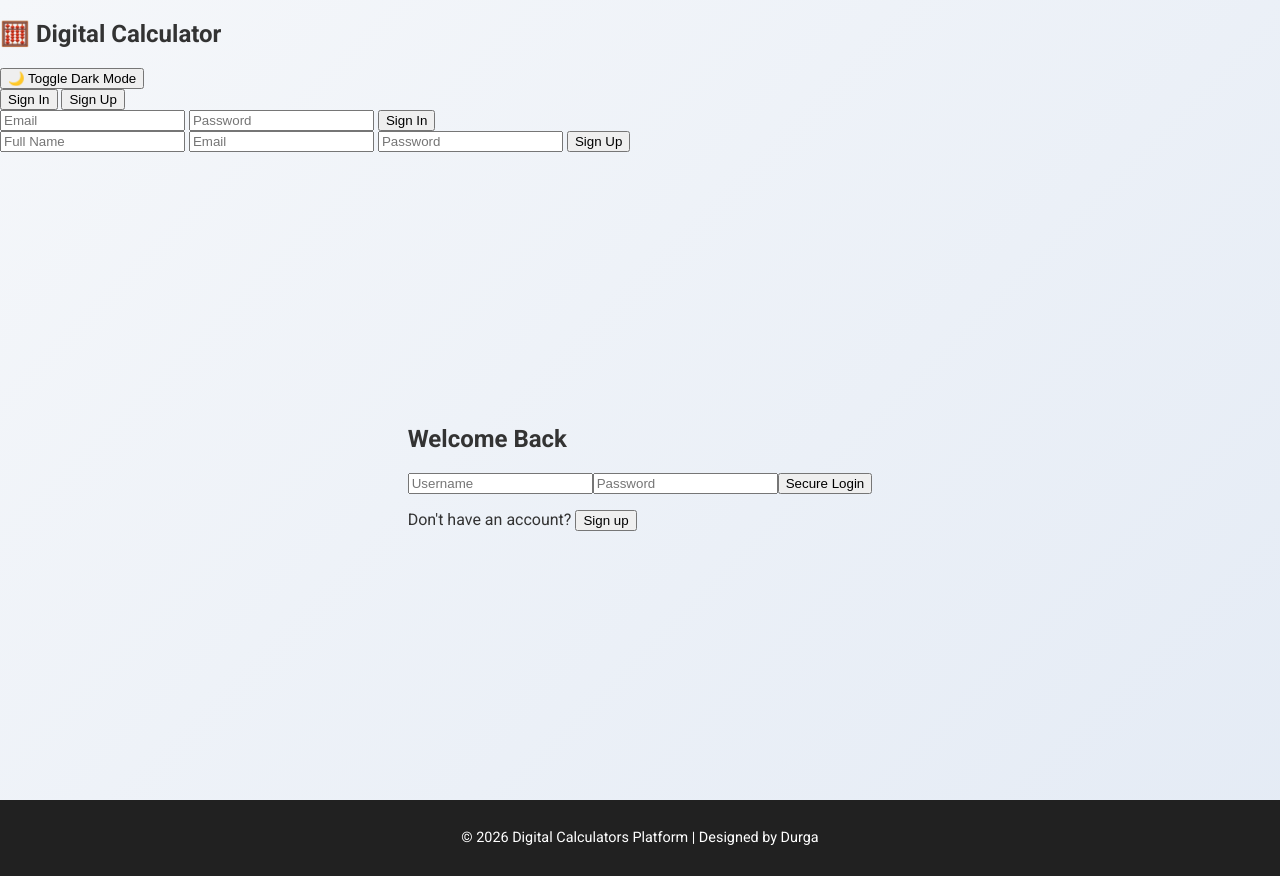
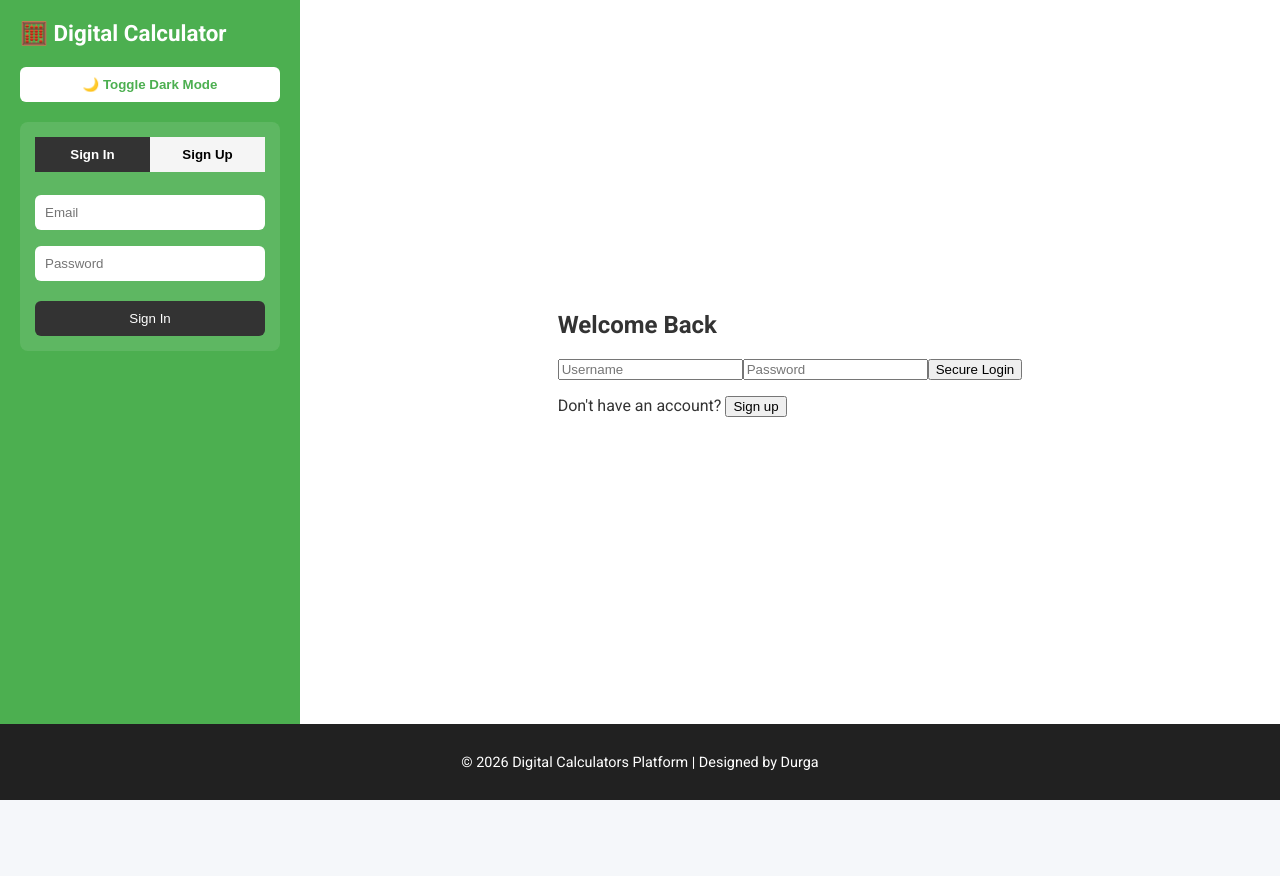
Before and after one commit to MDPrassadh/DIGITAL-CALCULATORS, a React (Vite) app in the folder frontend/: page / in a window 1280 px wide. After the commit the page ends 800 px from the top, so only its background shows below. Built offline with nearby package versions, Linux system fonts and the light colour scheme.

Commit message:
Update styles.css

```diff
--- a/frontend/src/styles.css
+++ b/frontend/src/styles.css
@@ -1,42 +1,141 @@
+/* Global reset & base */
 body {
   margin: 0;
   font-family: 'Roboto', sans-serif;
-  background: linear-gradient(135deg, #f5f7fa, #e4ebf5);
+  background: #f5f7fa;
   color: #333;
-}
-
-.app-container {
   display: flex;
   flex-direction: column;
   min-height: 100vh;
+  transition: background 0.3s ease, color 0.3s ease;
 }
 
-.app-header {
-  text-align: center;
-  padding: 20px;
+/* Dark mode */
+body.dark-mode {
+  background: #121212;
+  color: #eee;
+}
+
+body.dark-mode .sidebar {
+  background: #1e1e1e;
+}
+
+body.dark-mode .main-content {
+  background: #222;
+}
+
+body.dark-mode .app-footer {
+  background: #1e1e1e;
+}
+
+/* Layout container */
+.app-container {
+  display: flex;
+  flex: 1;
+}
+
+/* Sidebar */
+.sidebar {
+  width: 260px;
   background: #4CAF50;
   color: #fff;
-  box-shadow: 0 4px 10px rgba(0,0,0,0.1);
+  padding: 20px;
+  box-shadow: 2px 0 8px rgba(0,0,0,0.1);
+  display: flex;
+  flex-direction: column;
+  gap: 20px;
 }
 
-.app-header h1 {
+.sidebar h2 {
   margin: 0;
-  font-size: 2rem;
+  font-size: 1.4rem;
 }
 
-.subtitle {
-  font-size: 1rem;
-  opacity: 0.9;
+#theme-toggle {
+  padding: 10px;
+  border: none;
+  border-radius: 6px;
+  background: #fff;
+  color: #4CAF50;
+  cursor: pointer;
+  font-weight: 600;
+  transition: 0.2s ease;
 }
 
-#root {
+#theme-toggle:hover {
+  background: #e0e0e0;
+}
+
+/* Auth container */
+.auth-container {
+  background: rgba(255,255,255,0.1);
+  padding: 15px;
+  border-radius: 8px;
+}
+
+.auth-toggle {
+  display: flex;
+  justify-content: space-between;
+  margin-bottom: 15px;
+}
+
+.auth-toggle button {
   flex: 1;
+  padding: 10px;
+  border: none;
+  cursor: pointer;
+  background: #f5f5f5;
+  font-weight: 600;
+  transition: 0.2s ease;
+}
+
+.auth-toggle button.active {
+  background: #333;
+  color: #fff;
+}
+
+.auth-form {
+  display: flex;
+  flex-direction: column;
+}
+
+.auth-form input {
+  margin: 8px 0;
+  padding: 10px;
+  border: none;
+  border-radius: 6px;
+}
+
+.auth-form button {
+  margin-top: 12px;
+  padding: 10px;
+  background: #333;
+  color: #fff;
+  border: none;
+  border-radius: 6px;
+  cursor: pointer;
+  transition: 0.2s ease;
+}
+
+.auth-form button:hover {
+  background: #555;
+}
+
+.hidden {
+  display: none;
+}
+
+/* Main content (calculator mount) */
+.main-content {
+  flex: 1;
+  padding: 30px;
+  background: #fff;
   display: flex;
   justify-content: center;
   align-items: center;
-  padding: 30px;
 }
 
+/* Footer */
 .app-footer {
   text-align: center;
   padding: 15px;
```
